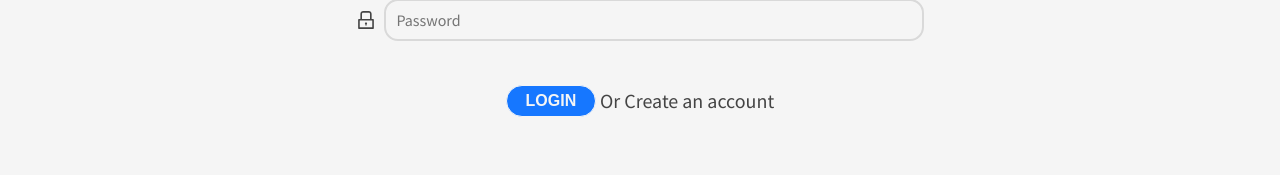
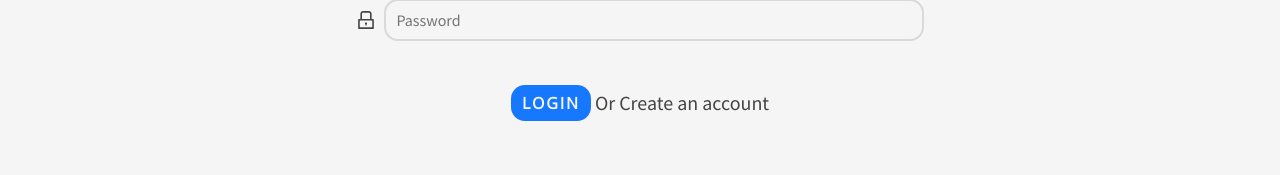
Before and after one commit to duncanmatt/fantasy-football, a Next.js app: page /Login in a window 1280 px wide. Shown: the part 296-471 px from the top of the page. Built offline with nearby package versions, Linux system fonts and the light colour scheme; a web font is replaced by a local one.

Commit message:
uniform button feedback

```diff
--- a/src/pages/Profile.jsx
+++ b/src/pages/Profile.jsx
@@ -16,11 +16,7 @@ const Profile = () => {
 		}
 	}, [session, router]);
 
-	if (typeof window === undefined) return null;
-
-	if (!session) {
-		return <Layout>ACCESS DENIED</Layout>;
-	}
+	if (typeof window === undefined || !session) return null;
 
 	return (
 		<Layout>
--- a/src/styles/Form.module.css
+++ b/src/styles/Form.module.css
@@ -60,20 +60,27 @@
 }
 
 .btn {
-	padding: 0 1.175rem;
 	background-color: #1677ff;
-	border: 1px solid #f5f5f5;
-	border-radius: 1.71875rem;
+	width: 5rem;
+	border-radius: 0.875rem;
 	color: #f5f5f5;
+	display: flex;
+	align-items: center;
+	justify-content: center;
+	line-height: 1;
 	font-size: 1rem;
-	font-weight: 700;
 	text-transform: uppercase;
+	letter-spacing: 0.1125em;
+	font-weight: 600;
+	box-shadow: rgba(0, 0, 0, 0) 0px 0px 0px 4px;
+	border: 2px solid rgba(0, 0, 0, 0);
+	font-family: var(--font-open);
 }
 
 form[name='normal_login'] .btn {
-	height: 32px;
+	height: 2.25rem;
 	text-align: center;
-	line-height: 1rem;
+	line-height: 1;
 }
 
 form[name='register'] .btn {
@@ -85,9 +92,8 @@ form[name='register'] .btn {
 }
 
 .btn:hover {
-	color: #1677ff;
-	background-color: #f5f5f5;
-	border: 1px solid #1677ff;
+	background-color: #4592ff;
+	color: #f5f5f5;
 }
 
 .link:hover {
--- a/src/styles/Home.module.css
+++ b/src/styles/Home.module.css
@@ -240,7 +240,7 @@
 	width: 100%;
 	height: 2.95rem;
 	border-radius: 0.875rem;
-	color: #f9f9f9;
+	color: #f5f5f5;
 	display: flex;
 	align-items: center;
 	justify-content: center;
--- a/src/styles/Profile.module.css
+++ b/src/styles/Profile.module.css
@@ -13,27 +13,32 @@
 }
 
 .username {
-	font-family: var(--font-open);
+	font-family: var(--font-rama);
 	font-weight: 800;
-	font-size: 36px;
+	font-size: 4rem;
 	letter-spacing: 1px;
 }
 
 .btn {
-	padding: 0 1.175rem;
 	background-color: #1677ff;
-	border: 1px solid #f5f5f5;
-	border-radius: 1.71875rem;
-	color: #f5f5f5;
+	/* width: 100%; */
+	height: 2.95rem;
+	border-radius: 0.875rem;
+	color: #f9f9f9;
+	display: flex;
+	align-items: center;
+	justify-content: center;
+	line-height: 1;
 	font-size: 1rem;
-	font-weight: 700;
-	letter-spacing: 0.01rem;
 	text-transform: uppercase;
-	height: 36px;
+	letter-spacing: 0.1125em;
+	font-weight: 600;
+	box-shadow: rgba(0, 0, 0, 0) 0px 0px 0px 4px;
+	border: 2px solid rgba(0, 0, 0, 0);
+	font-family: var(--font-open);
 }
 
 .btn:hover {
-	color: #1677ff;
-	background-color: #f5f5f5;
-	border: 1px solid #1677ff;
+	background-color: #4592ff;
+	color: #f5f5f5;
 }
```
